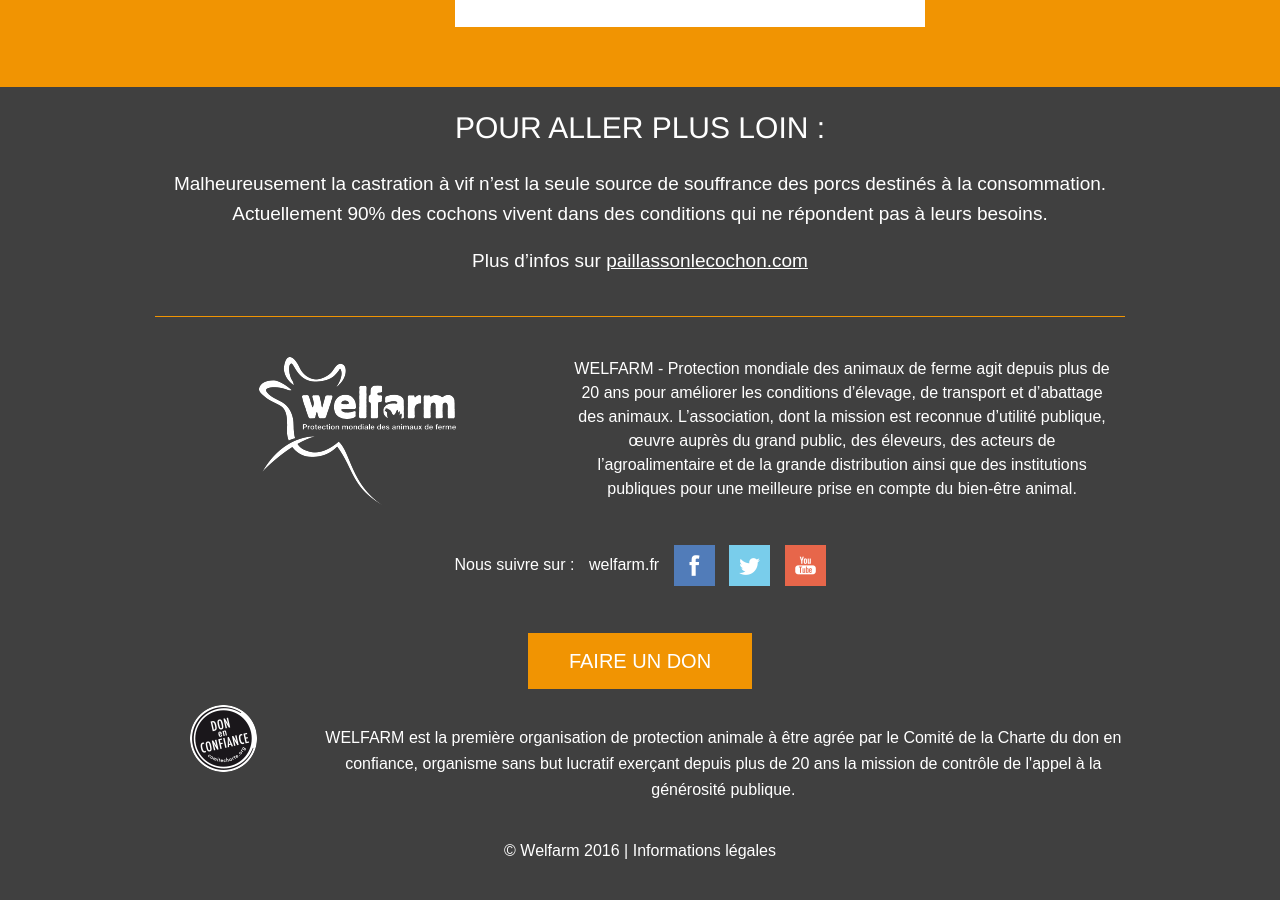
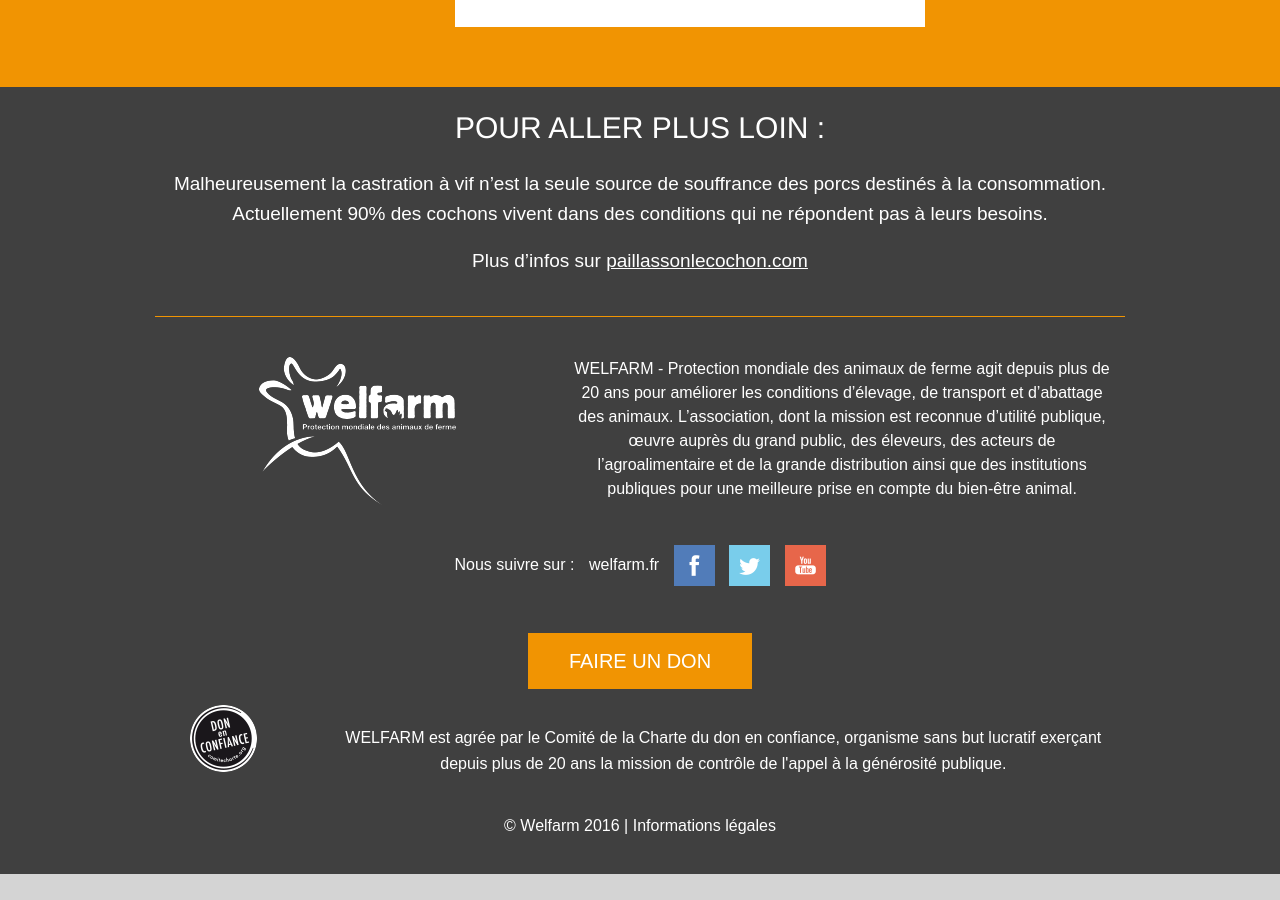
Before and after one commit to adfinitas-app/welfarm-petition, a Jekyll site: the page built from index.html, in a window 1280 px wide and 900 px high, scrolled down 5071 px. Built offline with Jekyll 4.4.1, drawn with Linux system fonts in a browser that asks for light colours; comment, search, counter and statistics services are not loaded; after the commit the page ends 5945 px from its top, so only the background shows below that.

Commit message:
Updated '_includes/footer.html' via CloudCannon

```diff
--- a/_includes/footer.html
+++ b/_includes/footer.html
@@ -48,7 +48,7 @@
 	  <img src="/img/don-en-confiance.png" alt="Don en Confiance²">
 	</div>
 	<div class="medium-10 columns">
-	  <p>WELFARM est la première organisation de protection animale à être agrée par le Comité de la Charte du don en confiance, organisme sans but lucratif exerçant depuis plus de 20 ans la mission de contrôle de l'appel à la générosité publique.</p>
+	  <p>WELFARM est agrée par le Comité de la Charte du don en confiance, organisme sans but lucratif exerçant depuis plus de 20 ans la mission de contrôle de l'appel à la générosité publique.</p>
 	</div>
       </div>
     </div>
```
